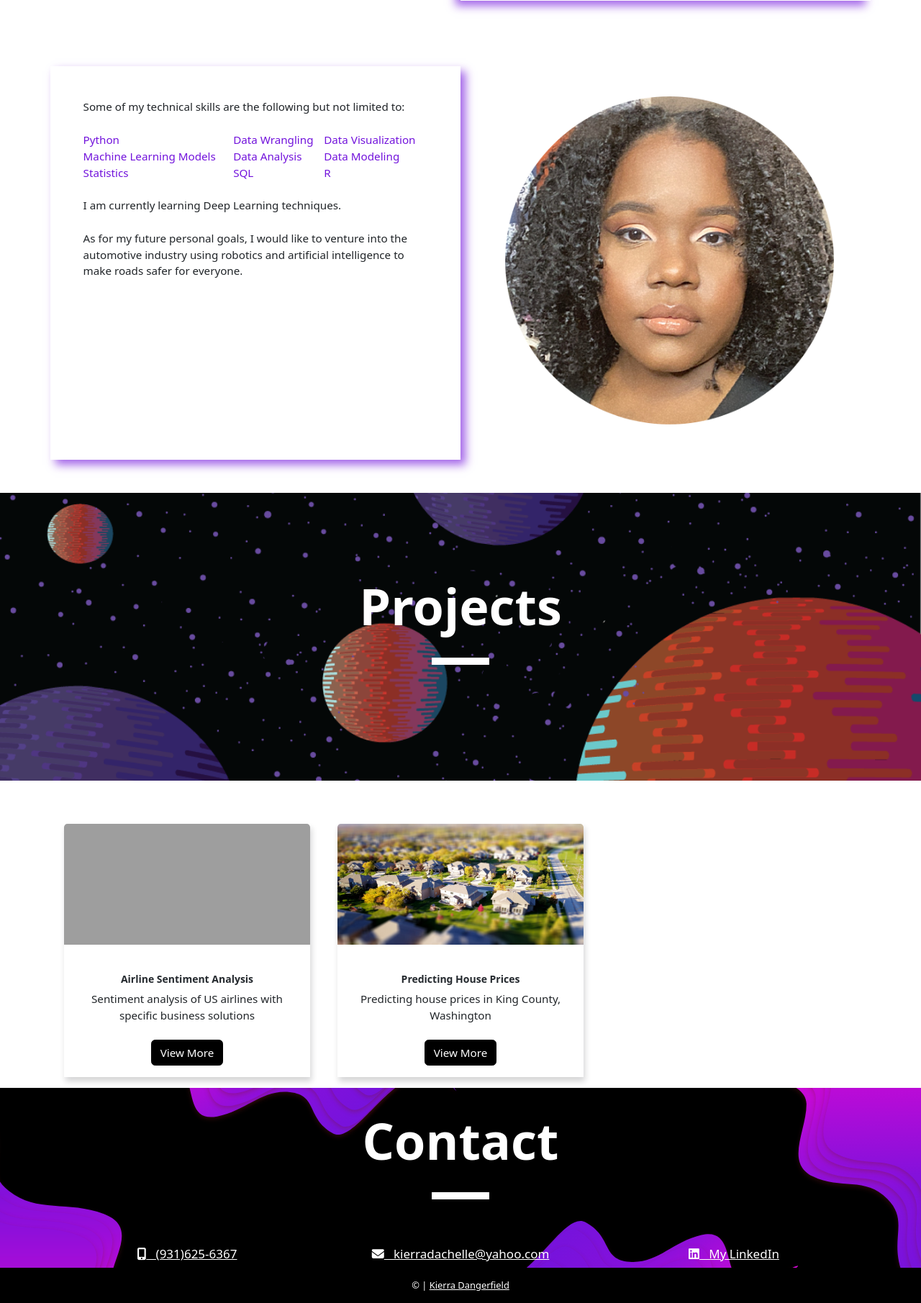
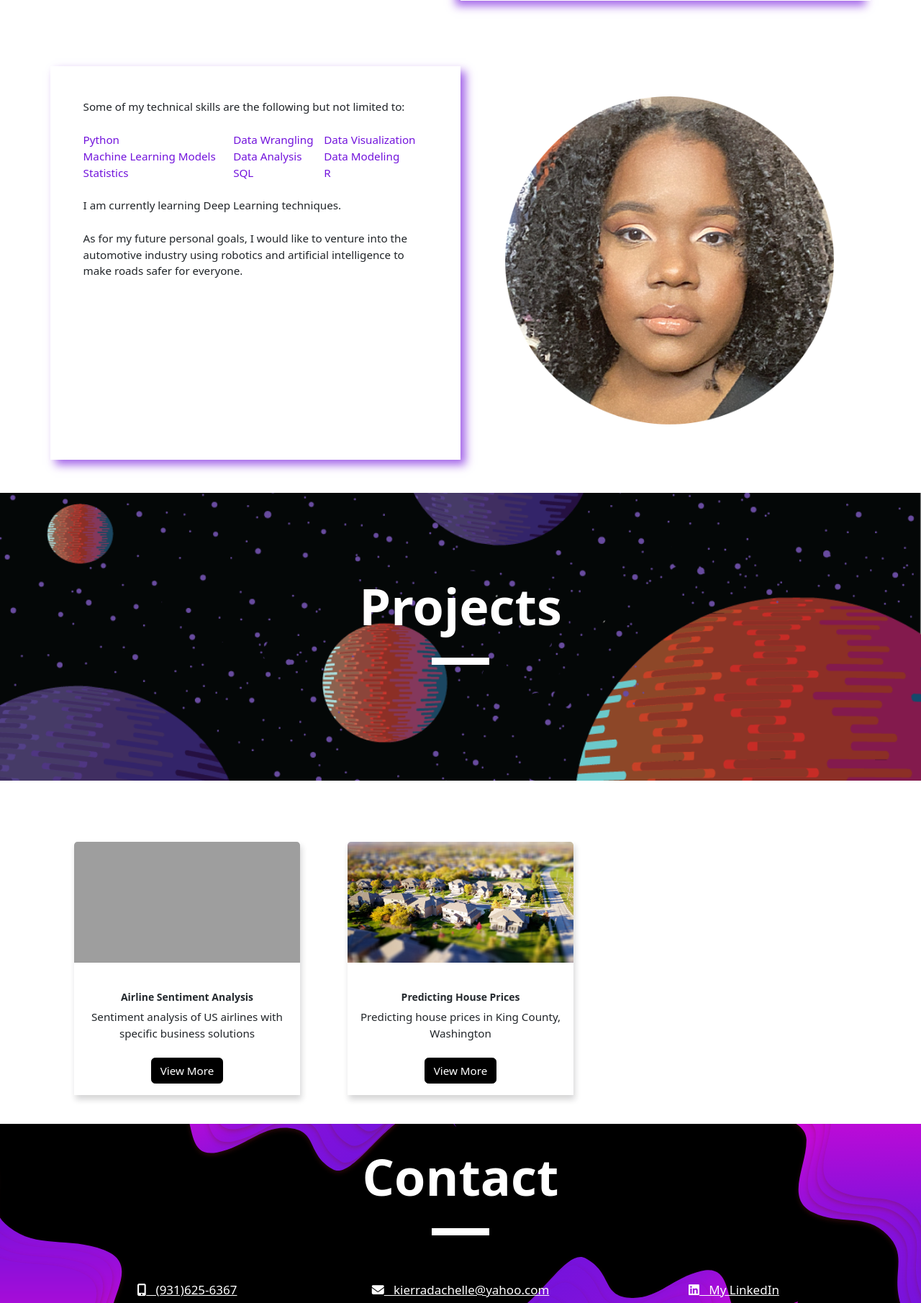
Before and after one commit to KierraDangerfield/KierraDangerfield.github.io, a PHP site: page / in a window 1280 px wide. Shown: the part 1174-2985 px from the top of the page at 72% size. Run offline with PHP 8.4, Linux system fonts and the light colour scheme; some libraries are stand-ins or nearby versions; grey boxes are pictures that could not be loaded.

Commit message:
fixed padding

```diff
--- a/css/style.css
+++ b/css/style.css
@@ -401,6 +401,10 @@ img.card-img-top {
 }
 .card-title:hover{
   color: #7213DC;
+}
+
+.col.col-12.col-lg-4 {
+    padding: 25px;
 }
 
 .navbar-brand > a:visited, .navbar-brand > a:hover {
--- a/index.html
+++ b/index.html
@@ -160,7 +160,7 @@
                 <!--GALLERY-->
 
                 <!--CARD 1-->
-                <div class="col col-12 col-md-4">
+                <div class="col col-12 col-lg-4">
                     <div class="card">
                         <img src="/images/airline.jpg" class="card-img-top" alt="">
                         <div class="card-body center">
@@ -175,7 +175,7 @@
                 </div>
 
                 <!--CARD 2-->
-                <div class="col col-12 col-md-4">
+                <div class="col col-12 col-lg-4">
                     <div class="card">
                         <img src="/images/house.jpg" class="card-img-top" alt="...">
                         <div class="card-body center">
```
